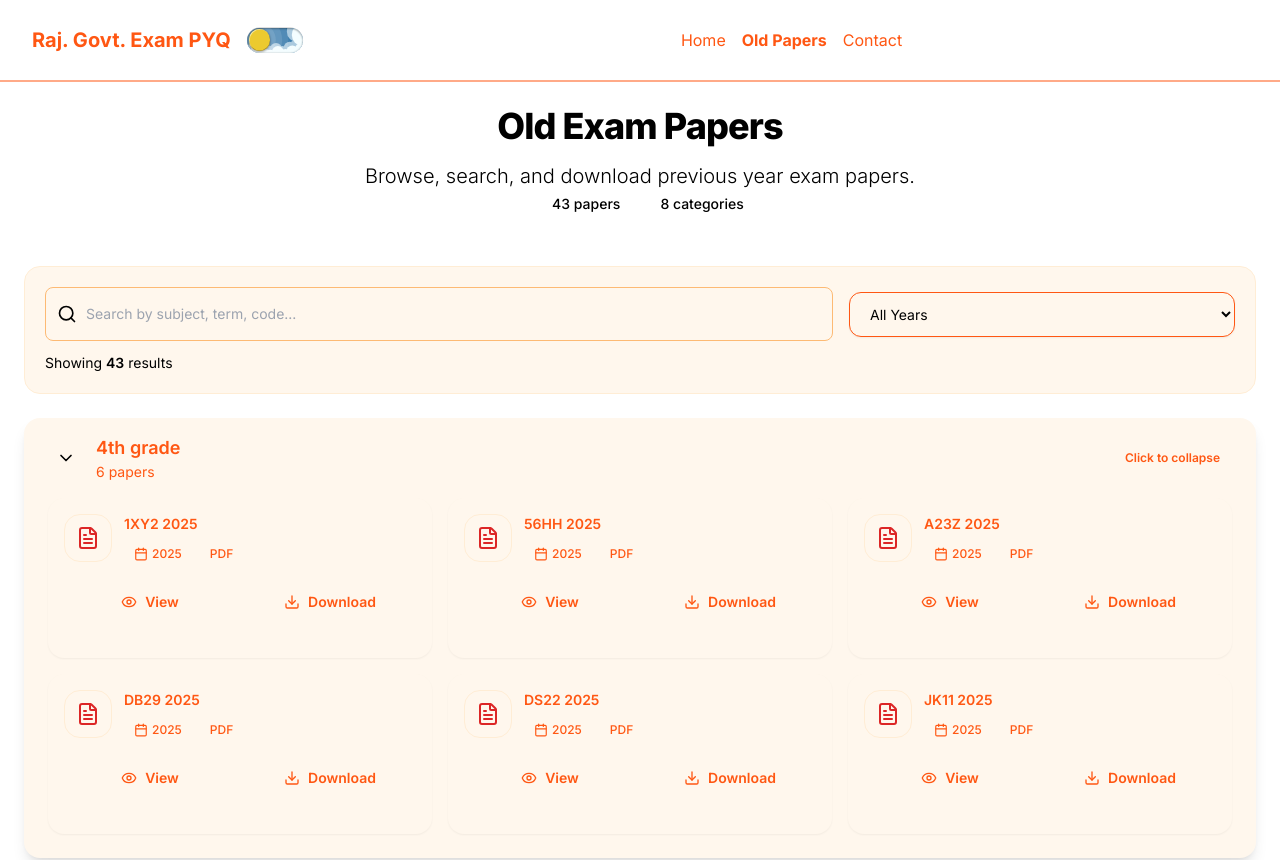
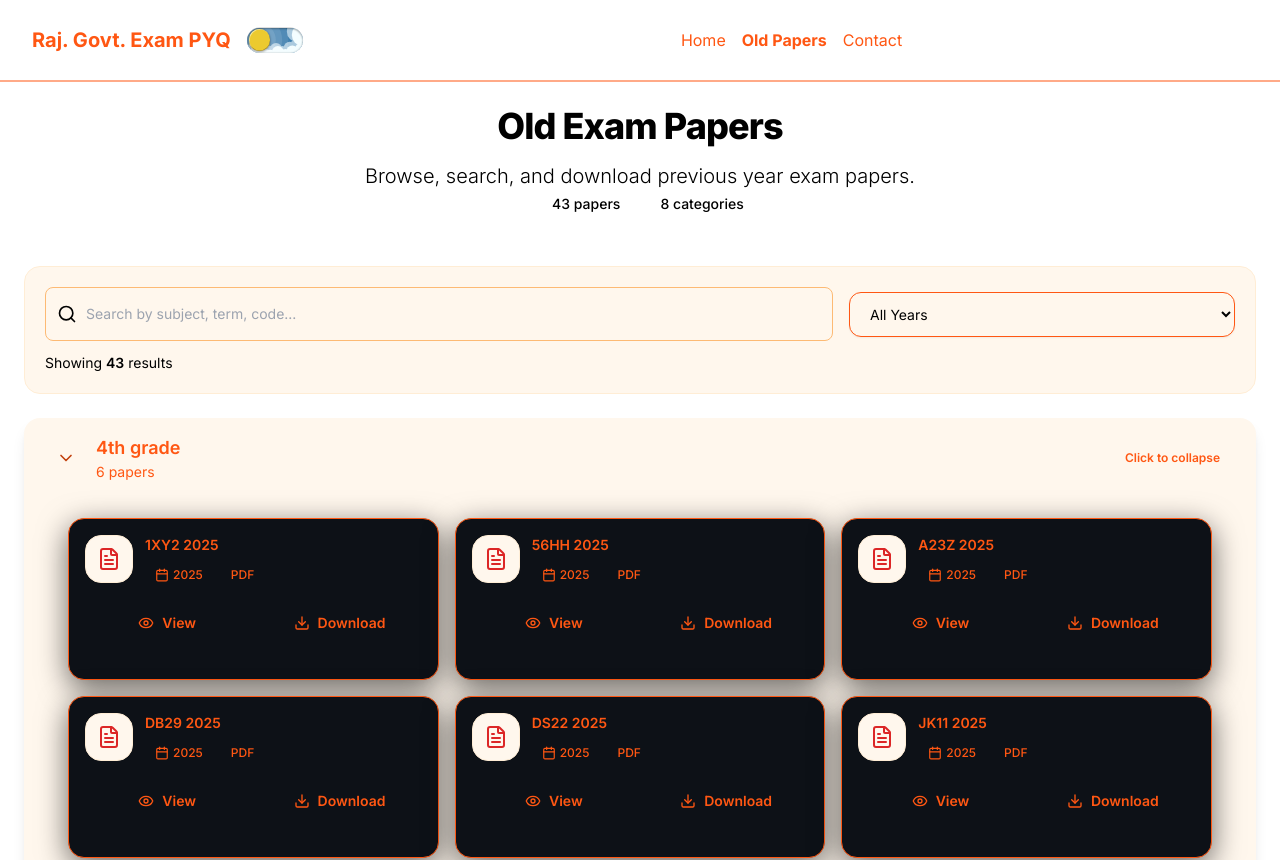
Before and after one commit to ErManoj-Sharma/GovtExamPYQ, a Next.js app: page /OldPaper in a window 1280 px wide. Shown: the top 860 px of the page. Built offline with nearby package versions, Linux system fonts and the light colour scheme.

Commit message:
improve dark mode

```diff
--- a/src/app/Components/QuizList.jsx
+++ b/src/app/Components/QuizList.jsx
@@ -232,7 +232,7 @@ const QuizList = ({ question }) => {
 
     const getOptionClasses = (key) => {
         if (!selected) {
-            return 'bg-primary-50 hover:bg-primary-100 dark:bg-primary-dark-50 dark:hover:bg-primary-dark-100 dark:text-black';
+            return 'bg-primary-50 hover:bg-primary-100 dark:hover:text-black dark:bg-black dark:hover:bg-primary-dark-100 dark:text-white';
         }
 
         if (key === question.correct_answer) {
@@ -257,7 +257,7 @@ const QuizList = ({ question }) => {
             )}
 
 
-            <article className="p-6 bg-white dark:bg-grey-light rounded-lg border-gray-200 shadow-md dark:bg-gray-800 dark:border-gray-700">
+            <article className="p-6 bg-white dark:bg-light-black rounded-lg border-gray-200 shadow-md dark:bg-gray-800 dark:border-gray-700">
                 {/* Header */}
                 <div className="flex justify-between items-center mb-4 text-gray-500">
                     <div className="flex items-center gap-2">
--- a/src/app/OldPaper/page.jsx
+++ b/src/app/OldPaper/page.jsx
@@ -223,7 +223,7 @@ const OldPaperPage = () => {
                         {Object.entries(groupedPapers).map(([category, papers]) => (
                             <div
                                 key={category}
-                                className="overflow-hidden rounded-2xl  border-slate-200  shadow-lg dark:bg-primary-dark-50 bg-primary-50"
+                                className="overflow-hidden rounded-2xl  border-slate-200  shadow-lg dark:bg-light-black bg-primary-50"
                             >
                                 {/* Category Header */}
                                 <button
@@ -231,11 +231,11 @@ const OldPaperPage = () => {
                                     className="w-full px-5 sm:px-6 py-4 flex items-center justify-between hover:bg-slate-50 transition"
                                 >
                                     <div className="flex items-center gap-3 min-w-0">
-                                        <span className="flex h-9 w-9 items-center justify-center rounded-xl bg-slate-100">
+                                        <span className="flex h-9 w-9 items-center justify-center rounded-xl bg-slate-100 ">
                                             {expandedCategories[category] ? (
-                                                <ChevronDown className="w-5 h-5 text-slate-700" />
+                                                <ChevronDown className="w-5 h-5 text-primary-700 dark:text-primary-dark" />
                                             ) : (
-                                                <ChevronRight className="w-5 h-5 text-slate-700" />
+                                                <ChevronRight className="w-5 h-5 text-primary-700 dark:text-primary-dark" />
                                             )}
                                         </span>
 
@@ -256,13 +256,13 @@ const OldPaperPage = () => {
 
                                 {/* Papers Grid */}
                                 {expandedCategories[category] && (
-                                    <div className="px-5 sm:px-6 pb-6">
-                                        <div className="grid grid-cols-1 sm:grid-cols-2 lg:grid-cols-3 gap-4 dark:bg-primary-dark-50 bg-primary-50">
+                                    <div className=" px-5 sm:px-6 pb-6">
+                                        <div className="p-5 rounded-2xl grid grid-cols-1 sm:grid-cols-2 lg:grid-cols-3 gap-4 dark:bg-black bg-primary-50">
                                             {papers.map((paper, index) => (
                                                 <div
                                                     key={index}
-                                                    className="group  rounded-2xl  border-slate-200  p-4 shadow-sm transition
-                               hover:-translate-y-0.5 hover:shadow-md hover:border-blue-200 dark:bg-primary-dark-50 bg-primary-50"
+                                                    className=" group relative rounded-2xl border p-4 transition-all duration-300 bg-black border-primary dark:border-primary-dark shadow-[0_8px_30px_rgba(0,0,0,0.6)] hover:-translate-y-1 hover:shadow-[0_0_0_1px_rgba(59,130,246,0.3),0_20px_50px_rgba(0,0,0,0.9)]
+"
                                                 >
                                                     <div className="flex items-start gap-3">
                                                         <div className="h-12 w-12 rounded-2xl bg-primary-50 dark:bg-primary-dark-50 flex items-center justify-center border border-primary-100 dark:border-primary-dark-200">
--- a/tailwind.config.js
+++ b/tailwind.config.js
@@ -24,6 +24,7 @@ module.exports = {
       white: "#FFFFFF ",
       offwhite: "#C5C5C4 ",
       black: "#0d1117",
+      "light-black": "#191d2b",
       red: {
         DEFAULT: "#ef4444",
         900: "#7f1d1d",
```
